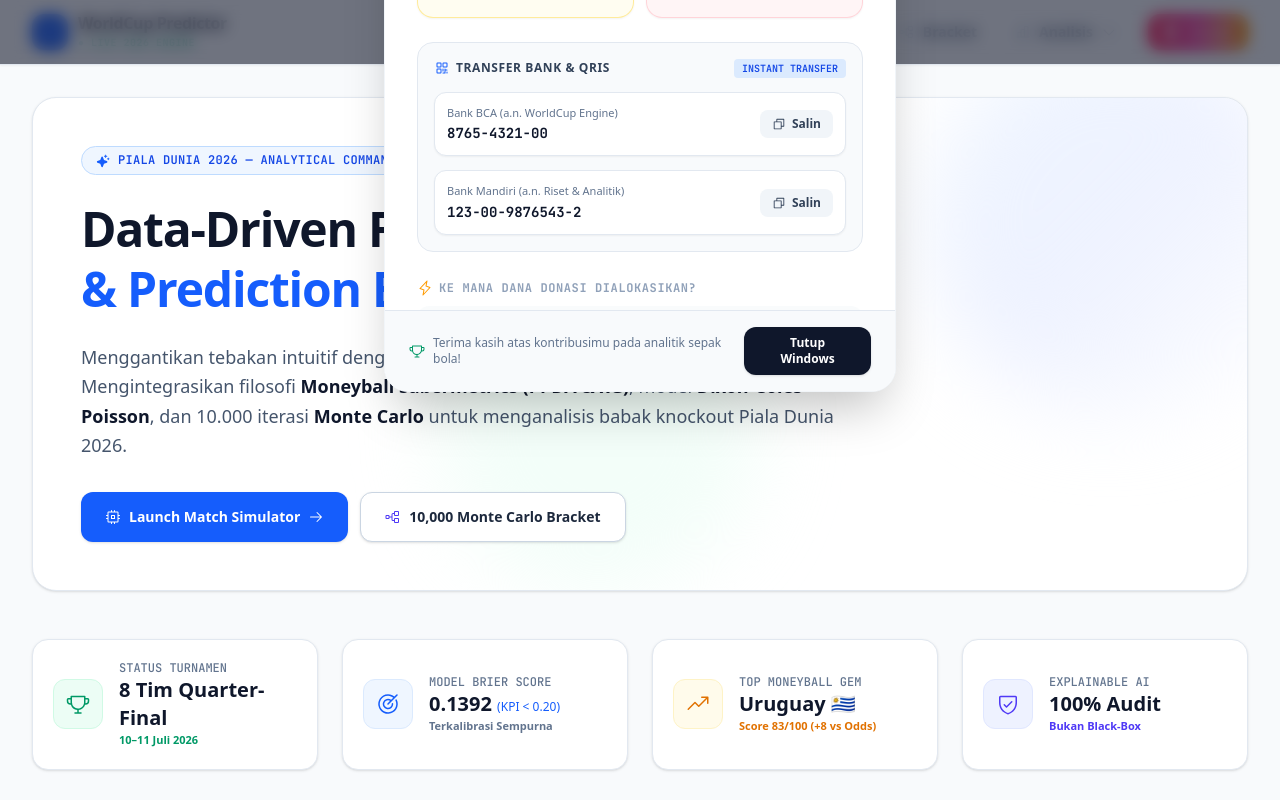
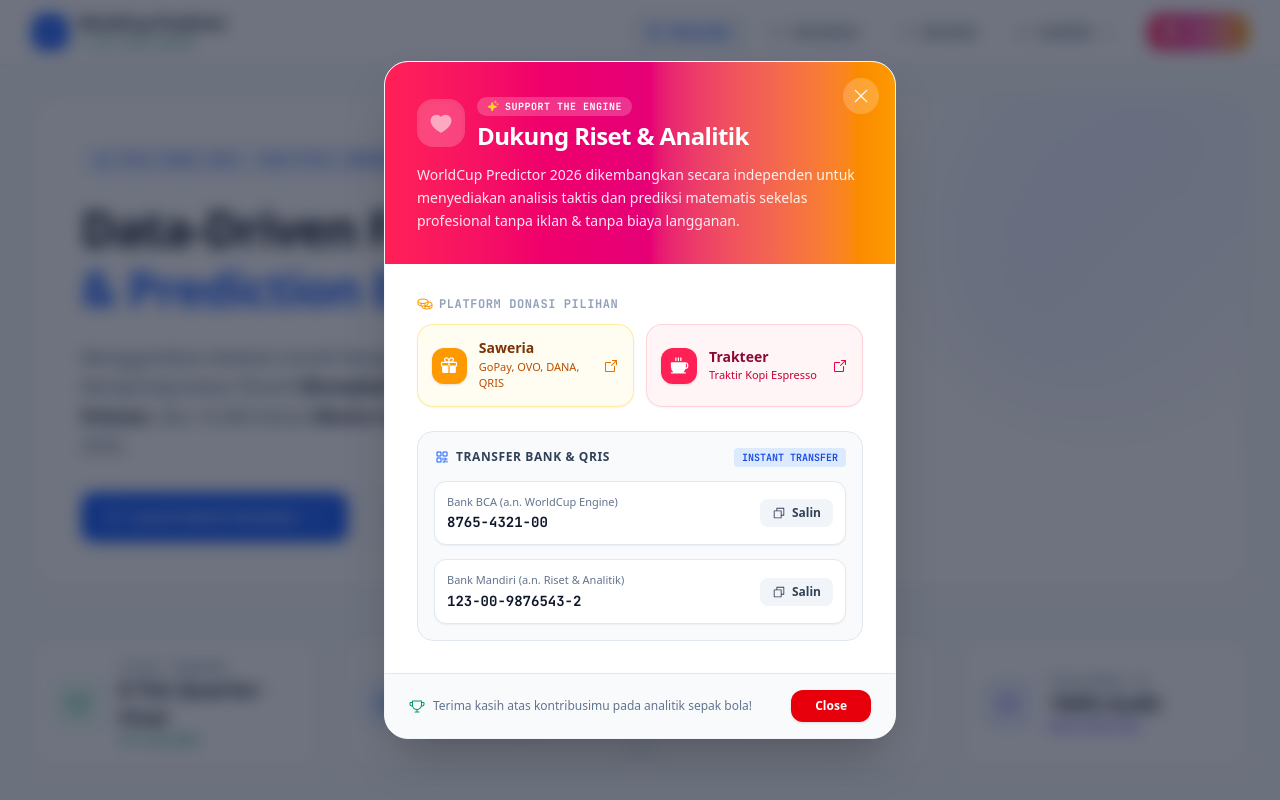
Before and after one commit to Josephinto310704/Football-Simulation-and-Predict, a Next.js app: page / in a window 1280 px wide. Both pictures are taken after a click on the button "Donasi". Shown: the top 800 px of the page. Built offline with nearby package versions, Linux system fonts and the light colour scheme; a web font is replaced by a local one.

Commit message:
fix: use React createPortal to mount modal directly to body and bypass navbar stacking context

```diff
--- a/src/components/DonasiModal.tsx
+++ b/src/components/DonasiModal.tsx
@@ -1,6 +1,7 @@
 'use client';
 
-import React, { useState } from 'react';
+import React, { useState, useEffect } from 'react';
+import { createPortal } from 'react-dom';
 import {
   Heart,
   Gift,
@@ -10,9 +11,6 @@
   ArrowSquareOut,
   X,
   Sparkle,
-  Cpu,
-  Database,
-  Lightning,
   QrCode,
   Trophy,
   Coins
@@ -25,8 +23,13 @@
 
 export default function DonasiModal({ isOpen, onClose }: DonasiModalProps) {
   const [copiedAccount, setCopiedAccount] = useState<string | null>(null);
+  const [mounted, setMounted] = useState(false);
 
-  if (!isOpen) return null;
+  useEffect(() => {
+    setMounted(true);
+  }, []);
+
+  if (!isOpen || !mounted) return null;
 
   const handleCopy = (text: string, id: string) => {
     navigator.clipboard.writeText(text);
@@ -36,13 +39,14 @@
     }, 2000);
   };
 
-  return (
-    <div className="fixed inset-0 z-[100] flex items-center justify-center p-4 sm:p-6 bg-slate-900/60 backdrop-blur-sm animate-fadeIn">
-      {/* Modal Card */}
-      <div
-        className="bg-white rounded-3xl shadow-2xl border border-slate-100 max-w-lg w-full overflow-hidden transform transition-all animate-scaleUp max-h-[90vh] flex flex-col"
-        onClick={(e) => e.stopPropagation()}
-      >
+  return createPortal(
+    <div className="fixed inset-0 z-[9999] overflow-y-auto bg-slate-900/60 backdrop-blur-sm animate-fadeIn">
+      <div className="flex min-h-full items-center justify-center p-4 sm:p-6 text-center">
+        {/* Modal Card */}
+        <div
+          className="w-full max-w-lg overflow-hidden rounded-3xl bg-white text-left shadow-2xl transition-all animate-scaleUp border border-slate-100"
+          onClick={(e) => e.stopPropagation()}
+        >
         {/* Header with Gradient Background */}
         <div className="relative bg-gradient-to-r from-rose-500 via-pink-600 to-amber-500 p-6 sm:p-8 text-white">
           <button
@@ -187,25 +191,6 @@
               </button>
             </div>
           </div>
-
-          {/* Impact Notice */}
-          <div className="space-y-2.5 pt-1">
-            <h4 className="text-xs font-mono font-bold text-slate-400 uppercase tracking-wider flex items-center gap-1.5">
-              <Lightning className="w-4 h-4 text-amber-500" />
-              <span>Ke Mana Dana Donasi Dialokasikan?</span>
-            </h4>
-            <div className="grid grid-cols-1 gap-2 text-xs text-slate-600">
-              <div className="flex items-start space-x-2.5 p-2.5 rounded-xl bg-slate-50/80">
-                <Cpu className="w-4 h-4 text-blue-600 mt-0.5 shrink-0" />
-                <span><strong>Sewa Cloud Server & GPU:</strong> Menjalankan 10.000 iterasi Monte Carlo & Poisson solver secara stabil saat trafik tinggi.</span>
-              </div>
-              <div className="flex items-start space-x-2.5 p-2.5 rounded-xl bg-slate-50/80">
-                <Database className="w-4 h-4 text-indigo-600 mt-0.5 shrink-0" />
-                <span><strong>Akses Data Real-Time:</strong> Pembaruan otomatis parameter xG, cedera pemain, dan odds pasar hingga final turnamen 2026.</span>
-              </div>
-            </div>
-          </div>
-
         </div>
 
         {/* Modal Footer */}
@@ -216,13 +201,15 @@
           </div>
           <button
             onClick={onClose}
-            className="w-full sm:w-auto px-5 py-2 rounded-xl bg-slate-900 hover:bg-slate-800 text-white text-xs font-bold transition-all shadow-sm"
+            className="w-full sm:w-auto px-6 py-2 rounded-xl bg-red-600 hover:bg-red-700 text-white text-xs font-bold transition-all shadow-sm hover:shadow-md cursor-pointer"
           >
-            Tutup Windows
+            Close
           </button>
         </div>
 
+        </div>
       </div>
-    </div>
+    </div>,
+    document.body
   );
 }
```
